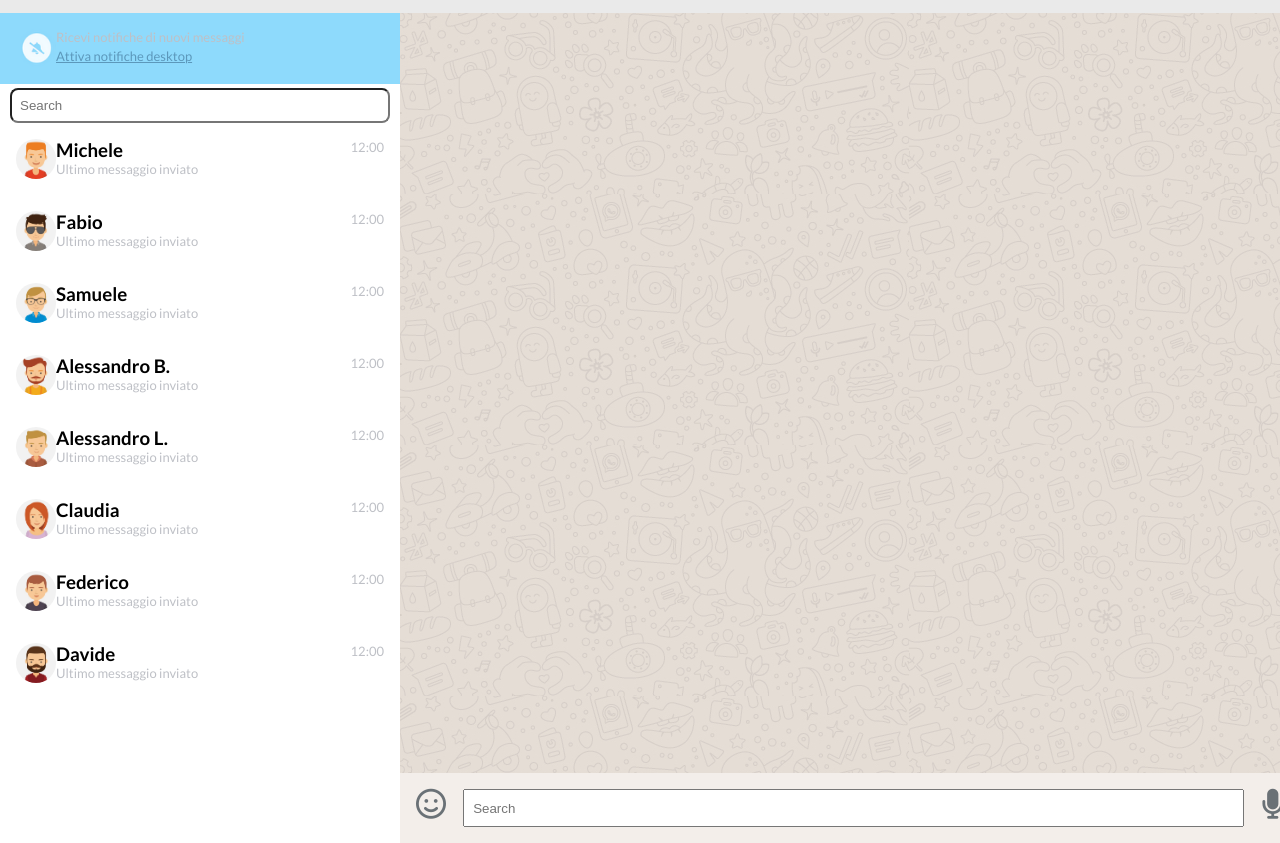
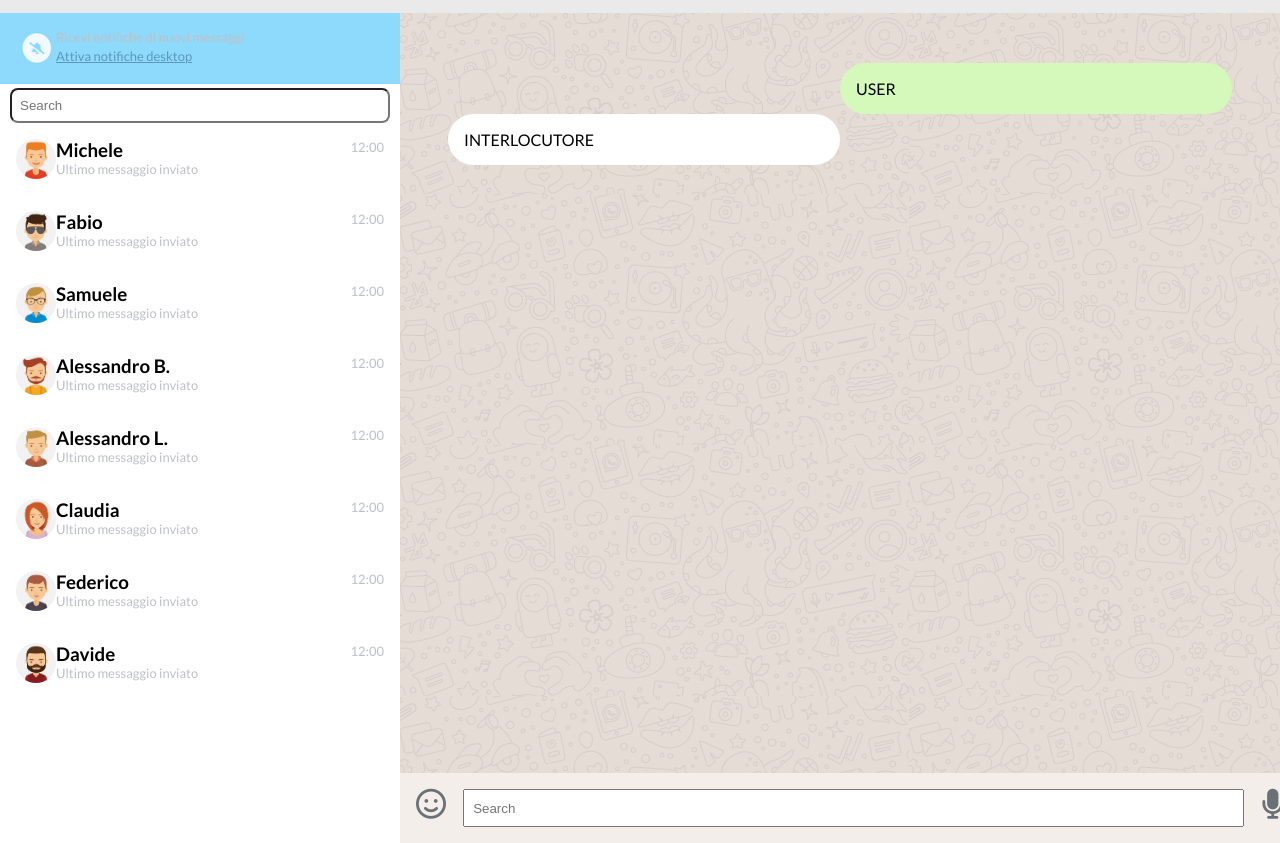
Before and after one commit to MarcoMpensabene/vue-boolzapp, a plain HTML site: page index.html in a window 1280 px wide. Shown: the part 87-930 px from the top of the page. Drawn offline with nearby package versions, Linux system fonts and the light colour scheme.

Commit message:
added class for user and interlocutor

```diff
--- a/css/style.css
+++ b/css/style.css
@@ -82,6 +82,8 @@ section.main-chat{
     background-image: url(../img/mine.jpg);
     height: calc(100% - 70px);
     overflow: auto;
+    flex-direction: column;
+    padding-top: 120px;
 }
 main footer{
     height: 70px;
@@ -119,3 +121,23 @@ p{
     font-size: small;
     color: #bec0c6;
 }
+
+.user-msg{
+    background-color: #d5f9ba;
+    width: calc(50% - 3rem);
+    align-self: end;
+    border-radius: 2rem;
+    margin-right: 3rem;
+    padding: 1rem;
+    vertical-align: middle;
+}
+.interlocutor-msg{
+    background-color: #ffffff;
+    width: calc(50% - 3rem);
+    align-self: start;
+    border-radius: 2rem;
+    padding: 1rem;
+    margin-left: 3rem;
+    vertical-align: middle;
+
+}
--- a/index.html
+++ b/index.html
@@ -73,9 +73,12 @@
                     </div>
                 </header>
 
-                <section class="main-chat">
-                    <div>
-
+                <section class="main-chat flex">
+                    <div class="user-msg">
+                       USER
+                    </div>
+                    <div class="interlocutor-msg">
+                       INTERLOCUTORE
                     </div>
                 </section>
 
```
